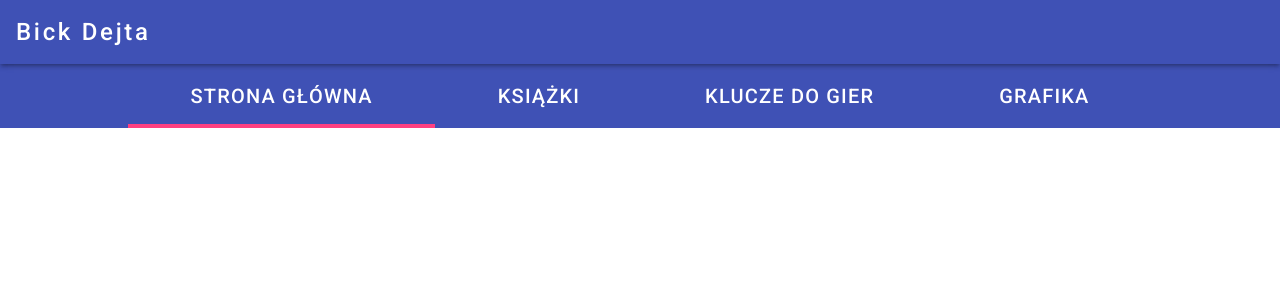
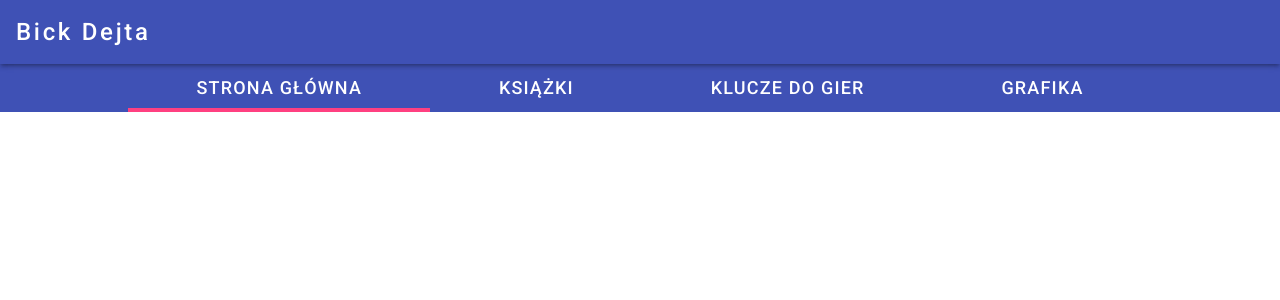
Before and after one commit to Kkwolek98/bick-dejta-APP, an Angular app: page / in a window 1280 px wide. Shown: the top 300 px of the page. Built offline with nearby package versions, Linux system fonts and the light colour scheme.

Commit message:
reduced bottom row of toolbar to 48px

```diff
--- a/src/app/app.component.scss
+++ b/src/app/app.component.scss
@@ -1,4 +1,6 @@
 @import "shared/scss/colors.scss";
+
+$bottom-row-height: 48px;
 
 .shop-name {
     letter-spacing: 2.69px;
@@ -14,12 +16,14 @@
     display: grid;
     grid-auto-flow: column;
     padding: 0 128px;
+    height: $bottom-row-height;
 }
 .bottom-row-item {
     text-transform: uppercase;
     text-align: center;
-    height: 64px;
-    line-height: 64px;
+    height: $bottom-row-height;
+    line-height: $bottom-row-height;
+    font-size: 18px;
     letter-spacing: 1.19px;
 }
 .active {
```
